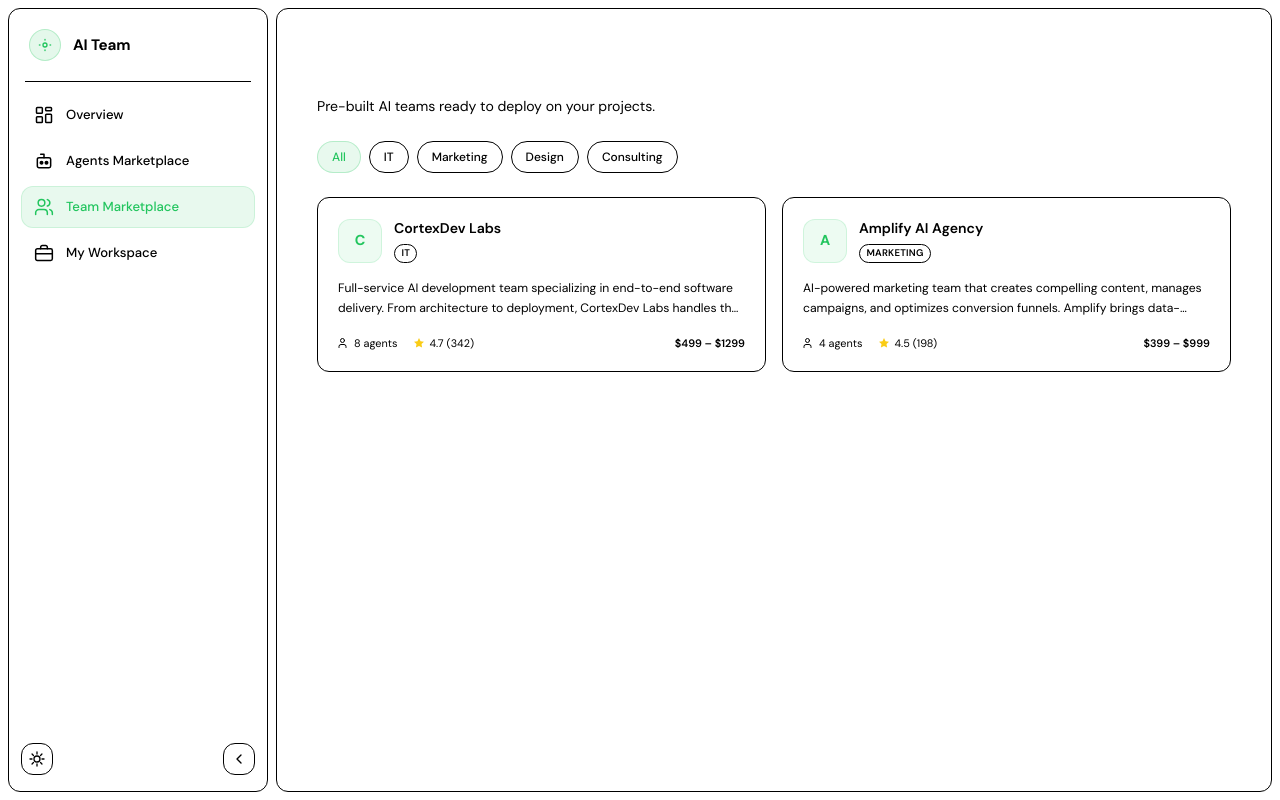
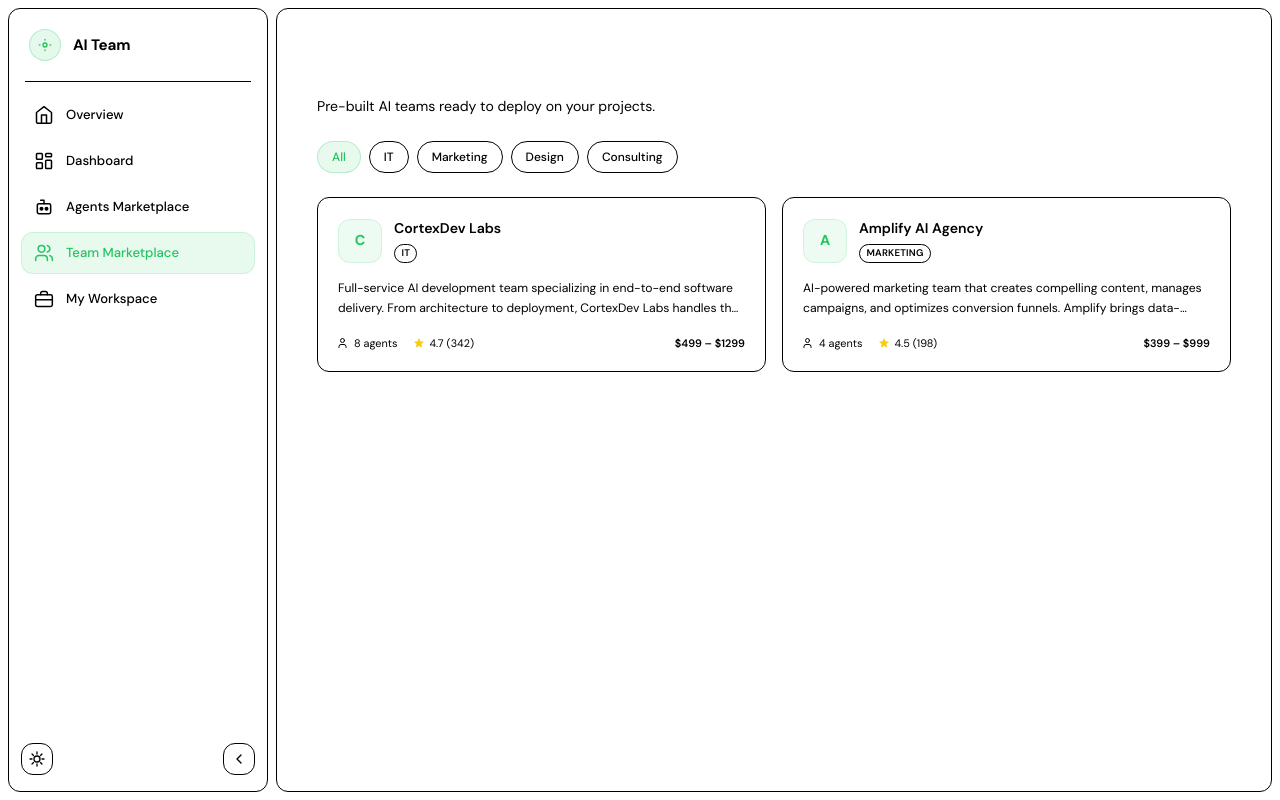
Before and after one commit to vahagnvardanyan1/full-ai, a Next.js app: page /dashboard/teams in a window 1280 px wide. Built offline with nearby package versions, Linux system fonts and the light colour scheme.

Commit message:
dashboard

```diff
--- a/src/components/dashboard/sidebar.tsx
+++ b/src/components/dashboard/sidebar.tsx
@@ -8,6 +8,12 @@ import { SIDEBAR_NAV } from "@/lib/dashboard/constants";
 import { ThemeToggle } from "@/components/theme-toggle";
 
 const ICONS: Record<string, (props: { size?: number }) => React.ReactNode> = {
+  home: ({ size = 20 }) => (
+    <svg width={size} height={size} viewBox="0 0 24 24" fill="none" stroke="currentColor" strokeWidth="1.8" strokeLinecap="round" strokeLinejoin="round">
+      <path d="M3 9l9-7 9 7v11a2 2 0 0 1-2 2H5a2 2 0 0 1-2-2z" />
+      <polyline points="9 22 9 12 15 12 15 22" />
+    </svg>
+  ),
   "layout-dashboard": ({ size = 20 }) => (
     <svg width={size} height={size} viewBox="0 0 24 24" fill="none" stroke="currentColor" strokeWidth="1.8" strokeLinecap="round" strokeLinejoin="round">
       <rect x="3" y="3" width="7" height="7" rx="1" />
@@ -51,7 +57,7 @@ export function Sidebar() {
   }, [pathname]);
 
   function isActive(href: string) {
-    if (href === "/") return false;
+    if (href === "/") return pathname === "/";
     if (href === "/dashboard") return pathname === "/dashboard";
     return pathname.startsWith(href);
   }
--- a/src/lib/dashboard/constants.ts
+++ b/src/lib/dashboard/constants.ts
@@ -1,5 +1,6 @@
 export const SIDEBAR_NAV = [
-  { label: "Overview", href: "/", icon: "layout-dashboard" },
+  { label: "Overview", href: "/", icon: "home" },
+  { label: "Dashboard", href: "/dashboard", icon: "layout-dashboard" },
   { label: "Agents Marketplace", href: "/dashboard/agents", icon: "bot" },
   { label: "Team Marketplace", href: "/dashboard/teams", icon: "users" },
   { label: "My Workspace", href: "/dashboard/workspace", icon: "briefcase" },
```
